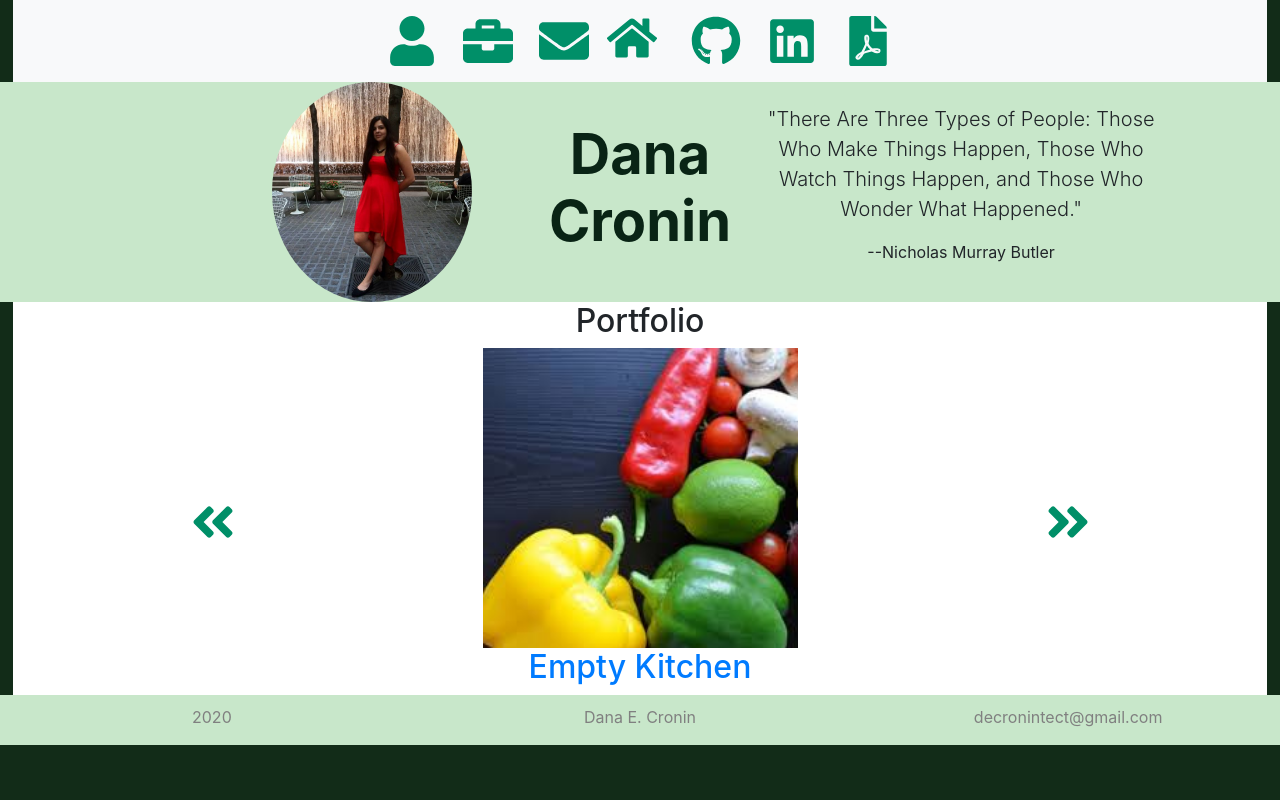
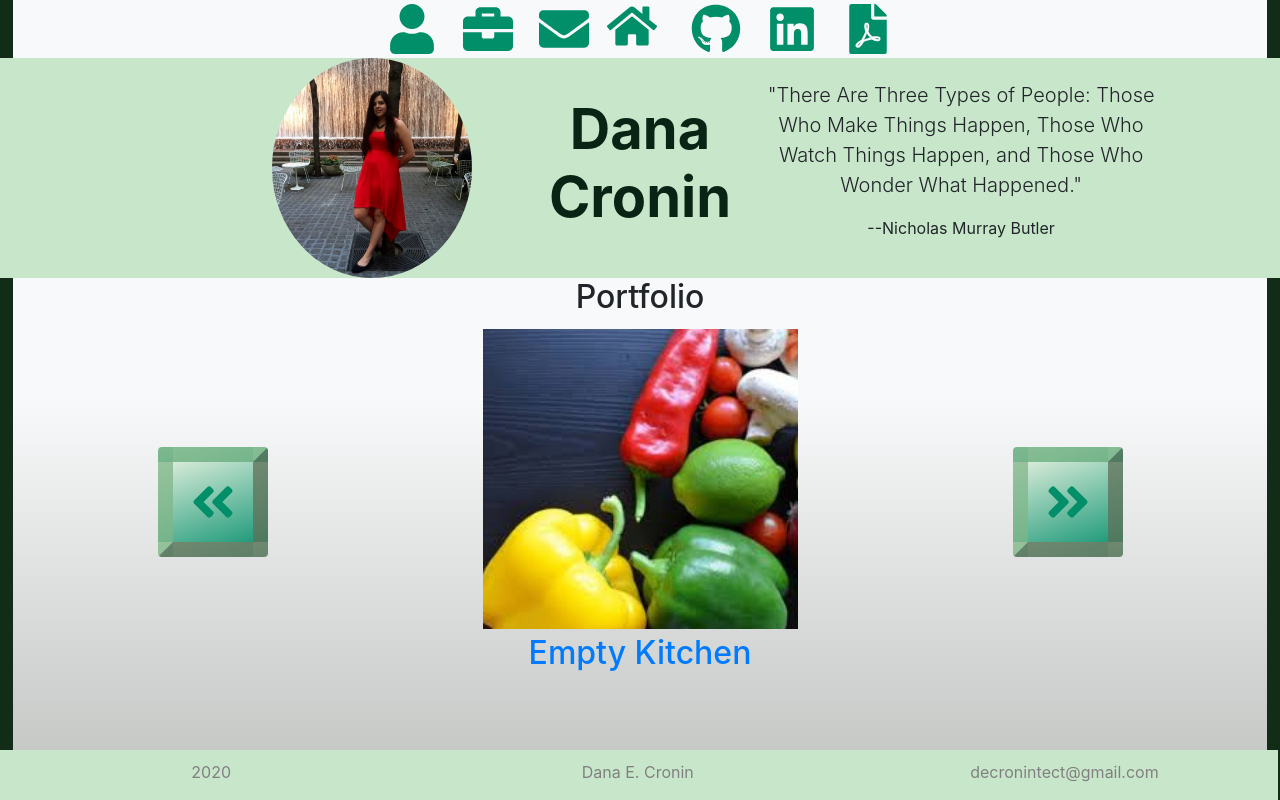
Before and after one commit to DECronin/decronin-reacttech, a React (Create React App) app: page /portfolio in a window 1280 px wide. Built offline with nearby package versions, Linux system fonts and the light colour scheme.

Commit message:
styling buttons, header, background, and modal-like project slider

```diff
--- a/src/App.css
+++ b/src/App.css
@@ -3,7 +3,9 @@
 }
 body{
   background-attachment: fixed;
-  margin: 0px !important;
+  margin: 0px auto!important;
+  height: 100vh;
+  background-image: linear-gradient(#f8f9fa,#f8f9fa, #bfc2bf);
 }
 html{
   width: 100% !important;
--- a/src/comonents/Bio/index.css
+++ b/src/comonents/Bio/index.css
@@ -23,4 +23,16 @@ footer{
     color: gray;
     padding-top: 10px;
     padding-bottom: 0px !important;
+    position: fixed;
+    bottom: 0px;
+    width: 100vw;
 }
+.navbar{
+    height: 57.5px !important
+}
+.h-name{
+    padding-top: 15px;
+}
+.h-quote{
+    padding-top: 25px;
+}
--- a/src/comonents/Projects/index.css
+++ b/src/comonents/Projects/index.css
@@ -1,6 +1,26 @@
-
 .work{
     width: 315px;
     height: 300px;
     object-fit: cover;
+    margin: 5px auto;
 }
+.project-title{
+    text-shadow: -1.5px 1px #f8f9fa;
+}
+.btn,
+.current-card{
+    background-image: linear-gradient(-20deg, rgb(0, 143, 105, 0.85), rgb(200, 231, 202,0.65));
+    border: rgb(143, 188, 143, 0.75) 15px outset;
+    padding: 15px 0 !important;
+}
+.full-slider{
+    z-index: 8;
+    position: absolute;
+    top: 28vh;
+    left: 0px;
+    width: 100vw;
+}
+.btn{
+    max-width: 110px !important;
+    margin: 40px auto;
+}
```
